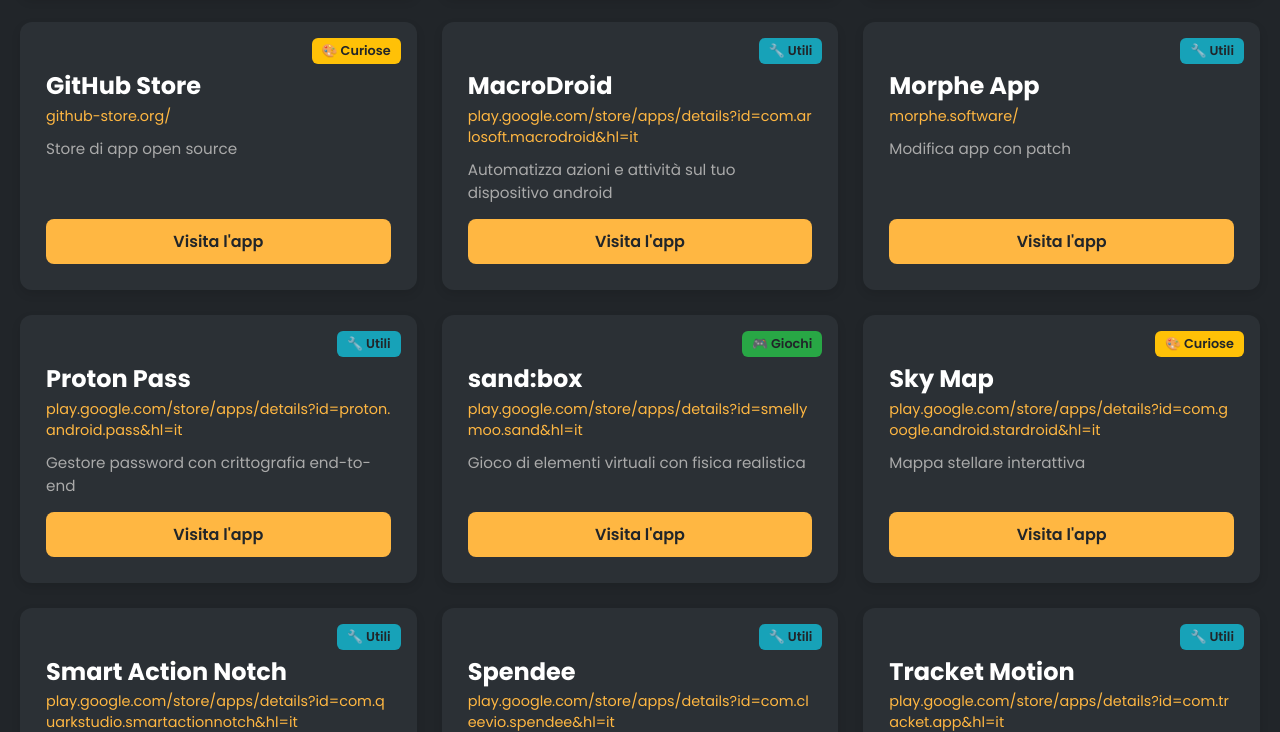
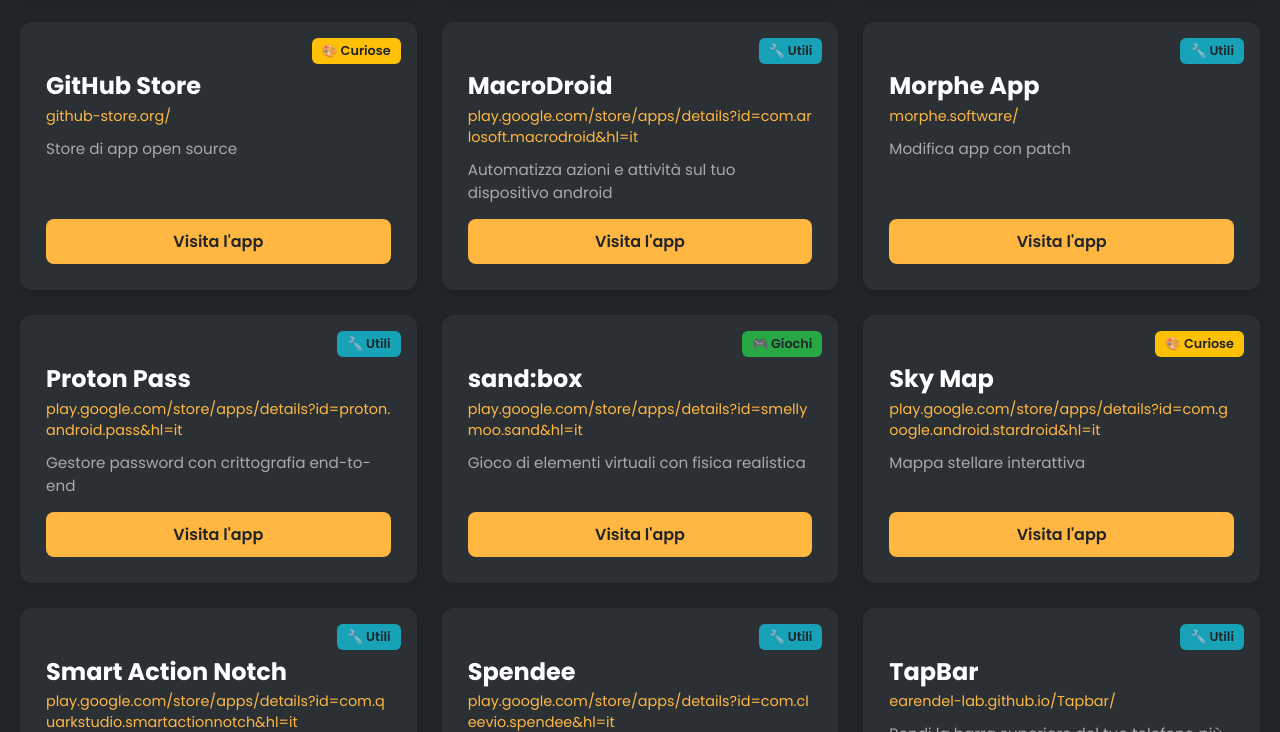
Before and after one commit to AxelProgCode/MyWebSite, a plain HTML site: page app.html in a window 1280 px wide. Shown: the part 2068-2800 px from the top of the page. Drawn offline with nearby package versions, Linux system fonts and the light colour scheme.

Commit message:
Update app.html

```diff
--- a/app.html
+++ b/app.html
@@ -190,6 +190,12 @@
                 name: "Smart Action Notch",
                 url: "https://play.google.com/store/apps/details?id=com.quarkstudio.smartactionnotch&hl=it",
                 description: "Rendi il notch del tuo telefono più funzionale",
+                category: "utili"
+            },
+            {
+                name: "TapBar",
+                url: "https://earendel-lab.github.io/Tapbar/",
+                description: "Rendi la barra superiore del tuo telefono più funzionale",
                 category: "utili"
             },
             {
```
